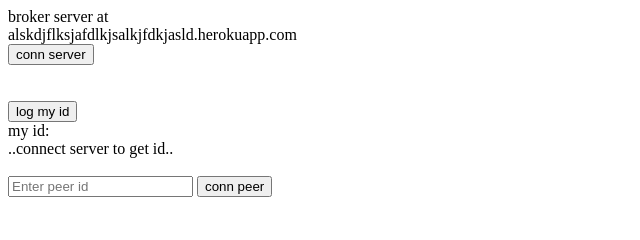
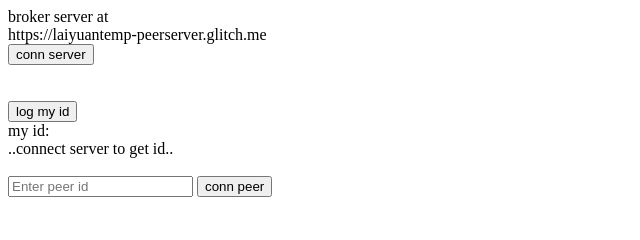
Before and after one commit to laiyuantemp/peerjs-client, a plain HTML site: page index.html in a window 1280 px wide. Shown: the top 240 px of the page, 0-640 px from the left. Drawn offline with Linux system fonts and the light colour scheme; no server answers.

Commit message:
Update index.html

```diff
--- a/index.html
+++ b/index.html
@@ -14,7 +14,7 @@
 var peer, my_id;
 var log_div = "log_div";
 var data_div = "data_div";
-var peer_server = "alskdjflksjafdlkjsalkjfdkjasld.herokuapp.com";
+var peer_server = "https://laiyuantemp-peerserver.glitch.me";
 
 var conn_data = [];
 var conned_data_id = [];
```
